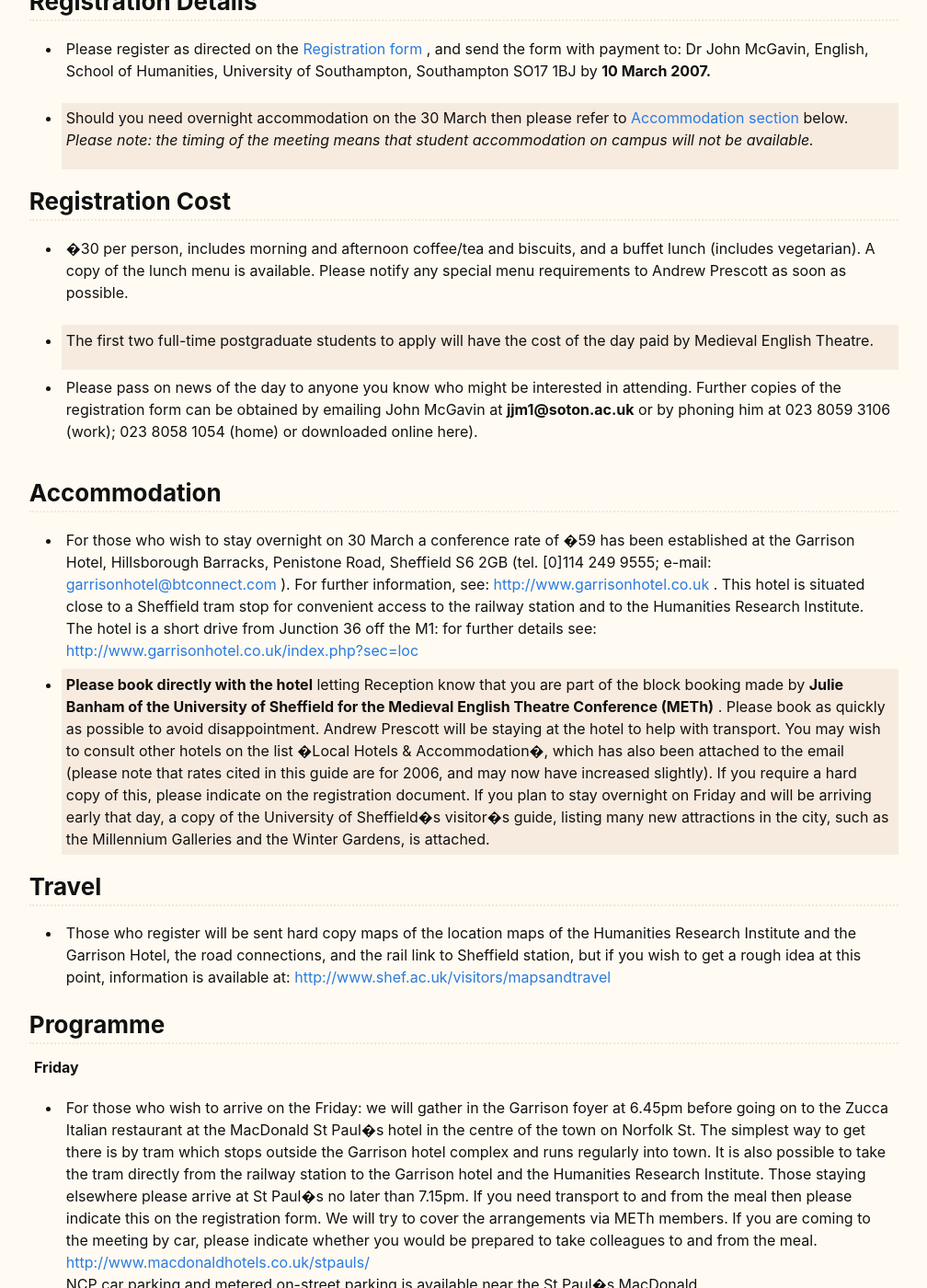
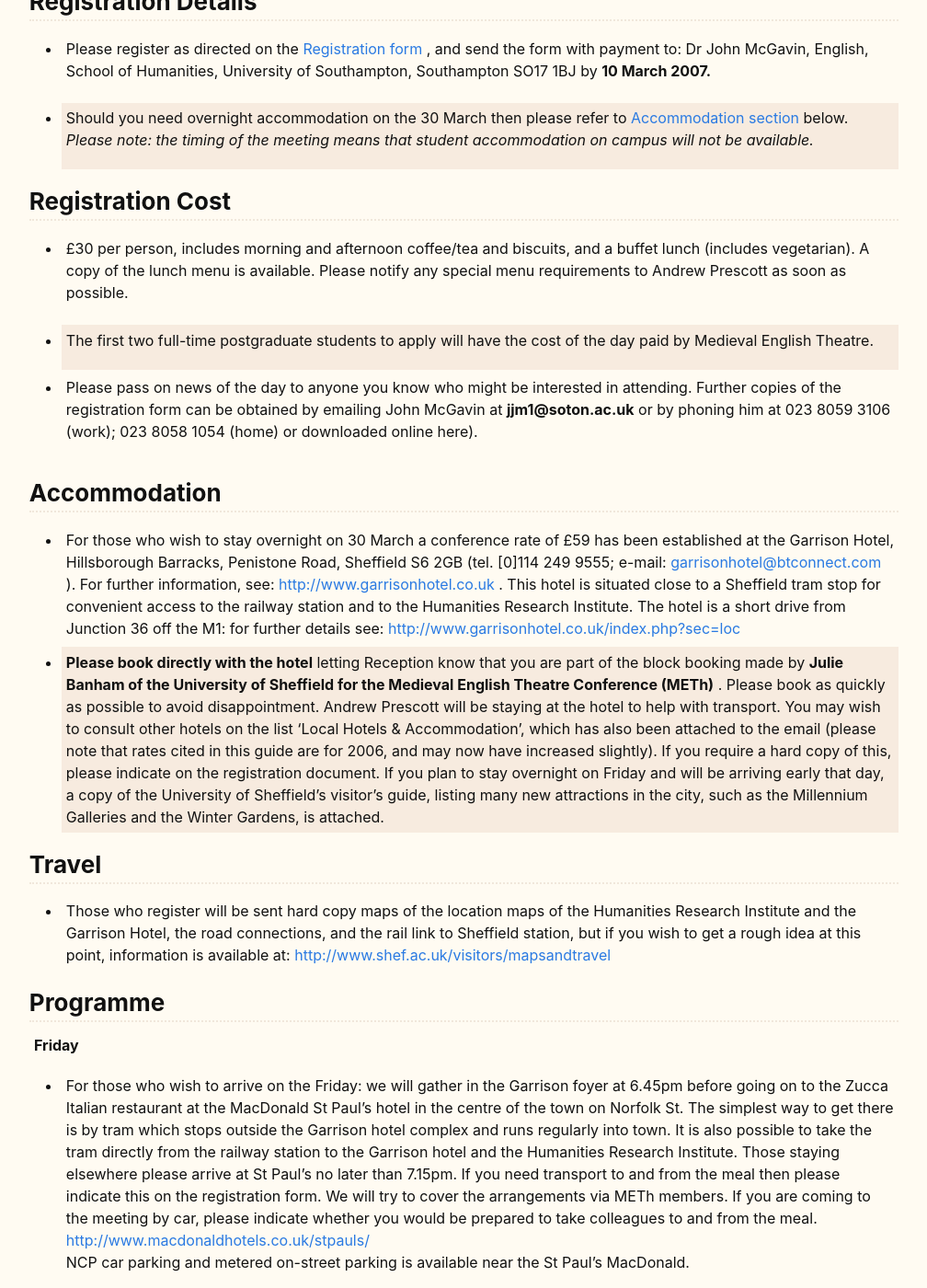
Before and after one commit to MedievalEnglishTheatre/MedievalEnglishTheatre.github.io, a Jekyll site: the page built from src/meetings/meet_2007/index.md, in a window 1280 px wide and 1400 px high, scrolled down 993 px. Shown: the whole window at 92% size, without its empty margins (133-1141 px from the left). Built offline with Jekyll 4.4.1, drawn with Linux system fonts in a browser that asks for light colours; some of the changed text lies outside the part shown.

Commit message:
Update index_2007.md

```diff
--- a/src/meetings/meet_2007/index.md
+++ b/src/meetings/meet_2007/index.md
@@ -13,16 +13,16 @@ banner_alt: "METh Title Banner"
 
 ### **Venue**
 
-This year the Medieval English Theatre meeting on Skelton�s *Magnyfycence* will be
+This year the Medieval English Theatre meeting on Skelton's *Magnyfycence* will be
 
 - hosted by Professor Andrew Prescott of the Centre for Research into Freemasonry, Humanities Research Institute, University of Sheffield
 
 - be held in the new facilities of the Douglas Knoop Centre in the Humanities Research Institute, 34 Gell Street, Sheffield S3 7QW
 
--  [http://www.shef.ac.uk/hri/about/knoop.html](http://www.shef.ac.uk/hri/about/knoop.html) . The Humanities Research Institute is located adjacent to the University of Sheffield tram stop, behind the Henderson�s Relish factory. For a map showing the location of the Humanities Research Institute, see: [http://www.hrionline.ac.uk/location/map.html](http://www.hrionline.ac.uk/location/map.html) . A map showing local car parking facilities may be seen at: [http://www.sheffield.ac.uk/visitors/mapsandtravel/university_big.html](http://www.sheffield.ac.uk/visitors/mapsandtravel/university_big.html) The HRI and Douglas Knoop Centre are numbered 195 and 196 on the map.
+-  [http://www.shef.ac.uk/hri/about/knoop.html](http://www.shef.ac.uk/hri/about/knoop.html) . The Humanities Research Institute is located adjacent to the University of Sheffield tram stop, behind the Henderson's Relish factory. For a map showing the location of the Humanities Research Institute, see: [http://www.hrionline.ac.uk/location/map.html](http://www.hrionline.ac.uk/location/map.html) . A map showing local car parking facilities may be seen at: [http://www.sheffield.ac.uk/visitors/mapsandtravel/university_big.html](http://www.sheffield.ac.uk/visitors/mapsandtravel/university_big.html) The HRI and Douglas Knoop Centre are numbered 195 and 196 on the map.
 Parking is also available on Saturday in the Arts Tower car park, four minutes walk from the HRI and located between Bolsover St and Western Bank/Brook Hill
 
-- Andrew�s contact details: Centre for Research into Freemasonry, Humanities Research Institute, 34 Gell Street, Sheffield S3 7QW; tel. 0114 222 9890; e-mail: **a.prescott@sheffield.ac.uk** .
+- Andrew's contact details: Centre for Research into Freemasonry, Humanities Research Institute, 34 Gell Street, Sheffield S3 7QW; tel. 0114 222 9890; e-mail: **a.prescott@sheffield.ac.uk** .
 
 
 ### **Registration Details**
@@ -35,7 +35,7 @@ available.*
 
 ### **Registration Cost**
 
-- �30 per person, includes morning and afternoon coffee/tea and biscuits, and a buffet lunch (includes vegetarian). A copy of the lunch menu is available. Please notify any special menu requirements to Andrew Prescott as soon as possible.
+- £30 per person, includes morning and afternoon coffee/tea and biscuits, and a buffet lunch (includes vegetarian). A copy of the lunch menu is available. Please notify any special menu requirements to Andrew Prescott as soon as possible.
 
 - The first two full-time postgraduate students to apply will have the cost of the day paid by Medieval English Theatre.
 
@@ -43,10 +43,10 @@ available.*
 
 ### <a xmlns="http://www.w3.org/1999/xhtml"  name="accommodation"  id="accommodation"/> **Accommodation**
 
-- For those who wish to stay overnight on 30 March a conference rate of �59 has been established at the Garrison Hotel, Hillsborough Barracks, Penistone Road, Sheffield S6 2GB (tel. [0]114 249 9555; e-mail: [garrisonhotel@btconnect.com](mailto:garrisonhotel@btconnect.com) ). For further information, see: [http://www.garrisonhotel.co.uk](http://www.garrisonhotel.co.uk) . This hotel is situated close to a Sheffield tram stop for convenient access to the railway station and to the Humanities Research Institute. The hotel is a short drive from Junction 36 off the M1: for further details see: [http://www.garrisonhotel.co.uk/index.php?sec=loc](http://www.garrisonhotel.co.uk/index.php?sec=loc)
+- For those who wish to stay overnight on 30 March a conference rate of £59 has been established at the Garrison Hotel, Hillsborough Barracks, Penistone Road, Sheffield S6 2GB (tel. [0]114 249 9555; e-mail: [garrisonhotel@btconnect.com](mailto:garrisonhotel@btconnect.com) ). For further information, see: [http://www.garrisonhotel.co.uk](http://www.garrisonhotel.co.uk) . This hotel is situated close to a Sheffield tram stop for convenient access to the railway station and to the Humanities Research Institute. The hotel is a short drive from Junction 36 off the M1: for further details see: [http://www.garrisonhotel.co.uk/index.php?sec=loc](http://www.garrisonhotel.co.uk/index.php?sec=loc)
 -  **Please book directly with the hotel** letting Reception know that you are part of the block booking made by **Julie Banham
 of the University of Sheffield for the Medieval English Theatre
-Conference (METh)** . Please book as quickly as possible to avoid disappointment. Andrew Prescott will be staying at the hotel to help with transport. You may wish to consult other hotels on the list �Local Hotels &amp; Accommodation�, which has also been attached to the email (please note that rates cited in this guide are for 2006, and may now have increased slightly). If you require a hard copy of this, please indicate on the registration document. If you plan to stay overnight on Friday and will be arriving early that day, a copy of the University of Sheffield�s visitor�s guide, listing many new attractions in the city, such as the Millennium Galleries and the Winter Gardens, is attached.
+Conference (METh)** . Please book as quickly as possible to avoid disappointment. Andrew Prescott will be staying at the hotel to help with transport. You may wish to consult other hotels on the list 'Local Hotels &amp; Accommodation', which has also been attached to the email (please note that rates cited in this guide are for 2006, and may now have increased slightly). If you require a hard copy of this, please indicate on the registration document. If you plan to stay overnight on Friday and will be arriving early that day, a copy of the University of Sheffield's visitor's guide, listing many new attractions in the city, such as the Millennium Galleries and the Winter Gardens, is attached.
 
 ### <a xmlns="http://www.w3.org/1999/xhtml" name="travel" id="travel"/> **Travel**
 
@@ -56,8 +56,8 @@ Conference (METh)** . Please book as quickly as possible to avoid disappointment
 
  **Friday**
 
-- For those who wish to arrive on the Friday: we will gather in the Garrison foyer at 6.45pm before going on to the Zucca Italian restaurant at the MacDonald St Paul�s hotel in the centre of the town on Norfolk St. The simplest way to get there is by tram which stops outside the Garrison hotel complex and runs regularly into town. It is also possible to take the tram directly from the railway station to the Garrison hotel and the Humanities Research Institute. Those staying elsewhere please arrive at St Paul�s no later than 7.15pm. If you need transport to and from the meal then please indicate this on the registration form. We will try to cover the arrangements via METh members. If you are coming to the meeting by car, please indicate whether you would be prepared to take colleagues to and from the meal. [http://www.macdonaldhotels.co.uk/stpauls/](http://www.macdonaldhotels.co.uk/stpauls/)
-NCP car parking and metered on-street parking is available near the St Paul�s MacDonald.
+- For those who wish to arrive on the Friday: we will gather in the Garrison foyer at 6.45pm before going on to the Zucca Italian restaurant at the MacDonald St Paul's hotel in the centre of the town on Norfolk St. The simplest way to get there is by tram which stops outside the Garrison hotel complex and runs regularly into town. It is also possible to take the tram directly from the railway station to the Garrison hotel and the Humanities Research Institute. Those staying elsewhere please arrive at St Paul's no later than 7.15pm. If you need transport to and from the meal then please indicate this on the registration form. We will try to cover the arrangements via METh members. If you are coming to the meeting by car, please indicate whether you would be prepared to take colleagues to and from the meal. [http://www.macdonaldhotels.co.uk/stpauls/](http://www.macdonaldhotels.co.uk/stpauls/)
+NCP car parking and metered on-street parking is available near the St Paul's MacDonald.
 
 -  **Dinner** needs to be pre-ordered and a menu is included in the pack and also available in an online pdf. at: [http://www.macdonaldhotels.co.uk/stpauls/foodanddrink/index.htm](http://www.macdonaldhotels.co.uk/stpauls/foodanddrink/index.htm)
 
@@ -68,13 +68,13 @@ the restaurant requires several days notice.** Payment is to be made directly to
 
 - The Programme is a full one, but to help those who wish to travel on the Saturday, we will begin registration at 10 a.m. and the full programme at 10.30.
 
-- Research:  Elisabeth Dutton (Worcester College, Oxford) and colleagues will give us � *Magnyfycence* (Abridged): a performance�.
+- Research:  Elisabeth Dutton (Worcester College, Oxford) and colleagues will give us '*Magnyfycence* (Abridged): a performance'.
 
 The following will give papers at the meeting:
-- Dermot Cavanagh (Edinburgh) � *Magnyfycence* and Tragic Drama�;
-- Elizabeth Evershed (Durham) �Skelton's Literary Communities, Real and Ideal�;
+- Dermot Cavanagh (Edinburgh) '*Magnyfycence* and Tragic Drama';
+- Elizabeth Evershed (Durham) 'Skelton's Literary Communities, Real and Ideal';
 - John Scattergood (Dublin; final title to follow);
-- Astrid Stilma (Canterbury) �John Skelton�s *Magnyfycence* and the Advice-to-Princes Tradition�;
+- Astrid Stilma (Canterbury) 'John Skelton's *Magnyfycence* and the Advice-to-Princes Tradition';
 - Greg Walker (Leicester) will sum up the day.
 
 - The Business section will begin with reports on digital or collaborative projects around 4.00 p.m. Please indicate on the registration form if you wish to make a report. It is expected that there will be a report on articles of association for the Medieval English Theatre group.
```
